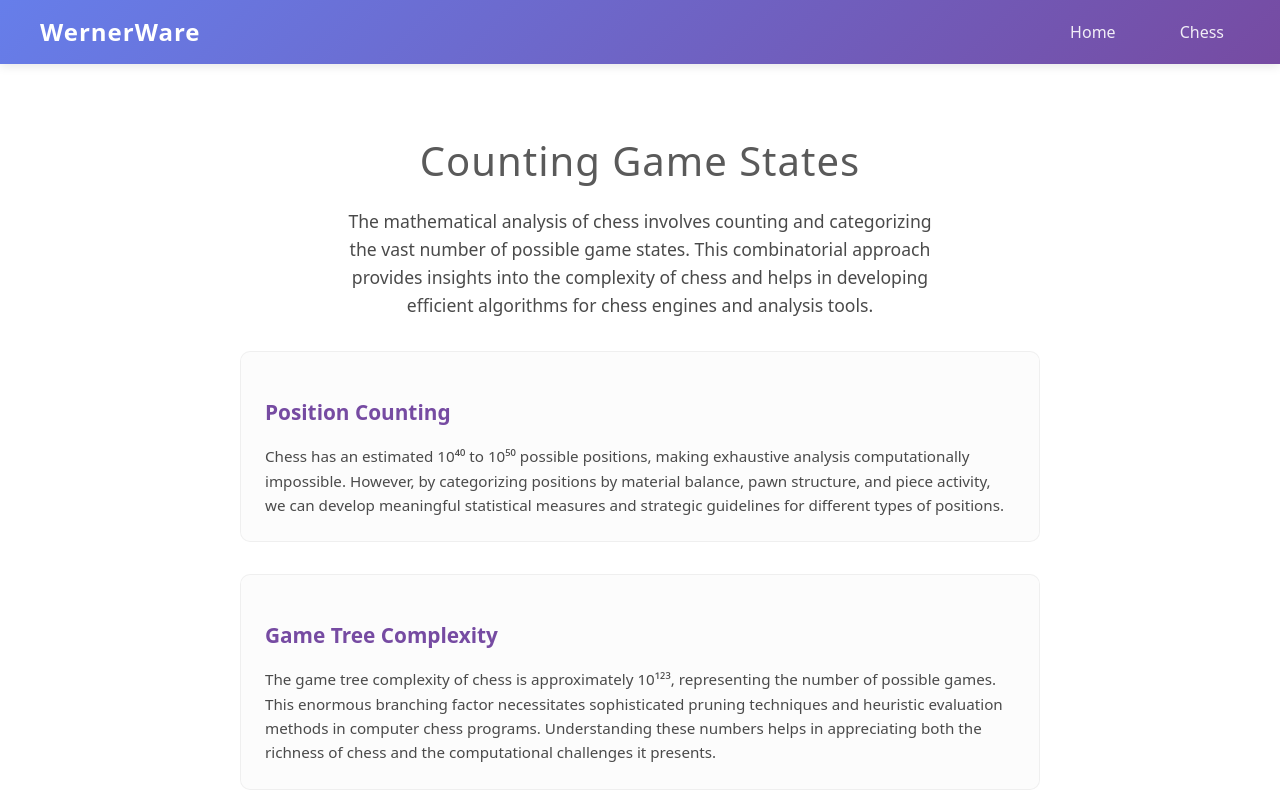
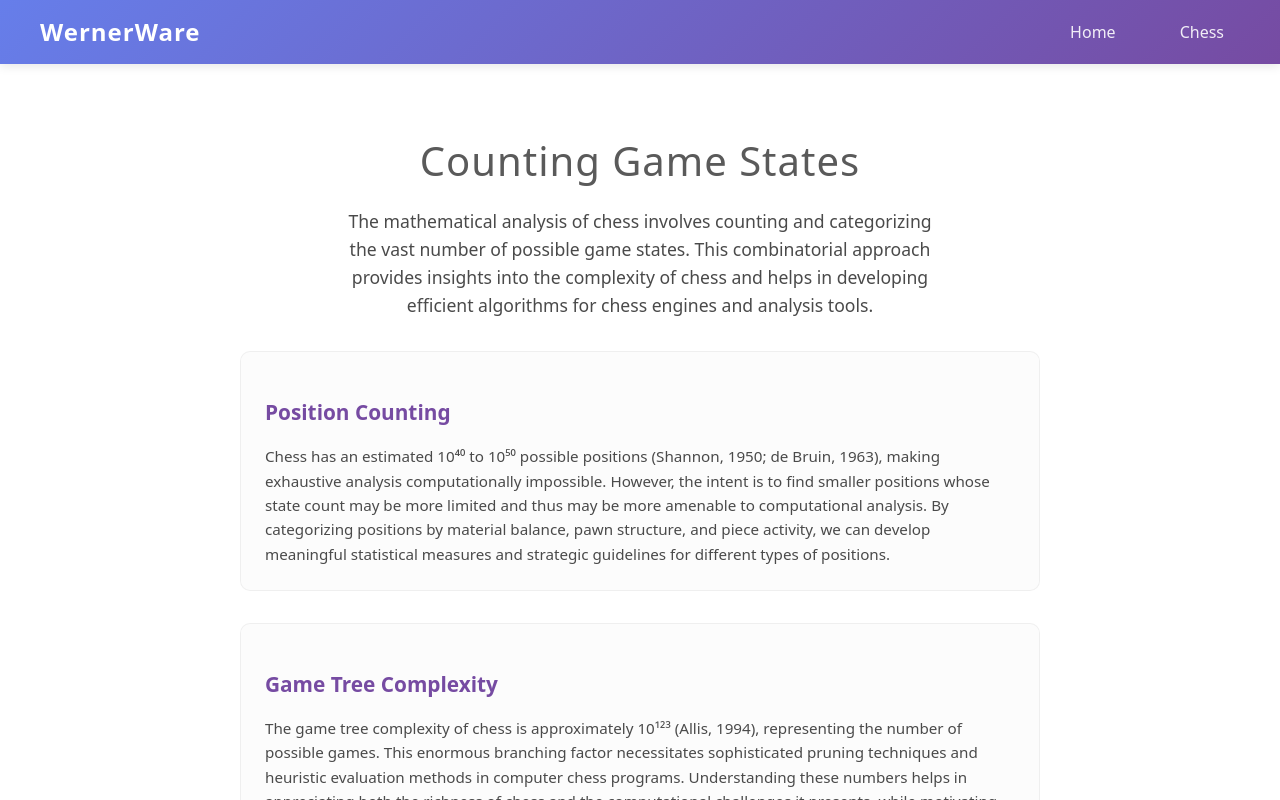
Before and after one commit to arachtivix/wernerware.org, a React (Vite) app: page /chess/game-states in a window 1280 px wide. Shown: the top 800 px of the page. Built offline with nearby package versions, Linux system fonts and the light colour scheme.

Commit message:
Add citations and explanatory text to game state counting section
Co-authored-by: arachtivix <560635+arachtivix@users.noreply.github.com>

```diff
--- a/src/pages/ChessGameStatesPage.jsx
+++ b/src/pages/ChessGameStatesPage.jsx
@@ -15,21 +15,24 @@ function ChessGameStatesPage() {
         <div className="subsection">
           <h3>Position Counting</h3>
           <p>
-            Chess has an estimated 10⁴⁰ to 10⁵⁰ possible positions, making exhaustive analysis
-            computationally impossible. However, by categorizing positions by material balance,
-            pawn structure, and piece activity, we can develop meaningful statistical measures
-            and strategic guidelines for different types of positions.
+            Chess has an estimated 10⁴⁰ to 10⁵⁰ possible positions (Shannon, 1950; de Bruin, 1963),
+            making exhaustive analysis computationally impossible. However, the intent is to find
+            smaller positions whose state count may be more limited and thus may be more amenable
+            to computational analysis. By categorizing positions by material balance, pawn structure,
+            and piece activity, we can develop meaningful statistical measures and strategic
+            guidelines for different types of positions.
           </p>
         </div>
 
         <div className="subsection">
           <h3>Game Tree Complexity</h3>
           <p>
-            The game tree complexity of chess is approximately 10¹²³, representing the number
-            of possible games. This enormous branching factor necessitates sophisticated
+            The game tree complexity of chess is approximately 10¹²³ (Allis, 1994), representing
+            the number of possible games. This enormous branching factor necessitates sophisticated
             pruning techniques and heuristic evaluation methods in computer chess programs.
             Understanding these numbers helps in appreciating both the richness of chess
-            and the computational challenges it presents.
+            and the computational challenges it presents, while motivating the search for
+            smaller, more tractable subsets of positions for detailed analysis.
           </p>
         </div>
 
```
Also changed, not shown: 1 other file (tests, documents, lock files or other folders).
